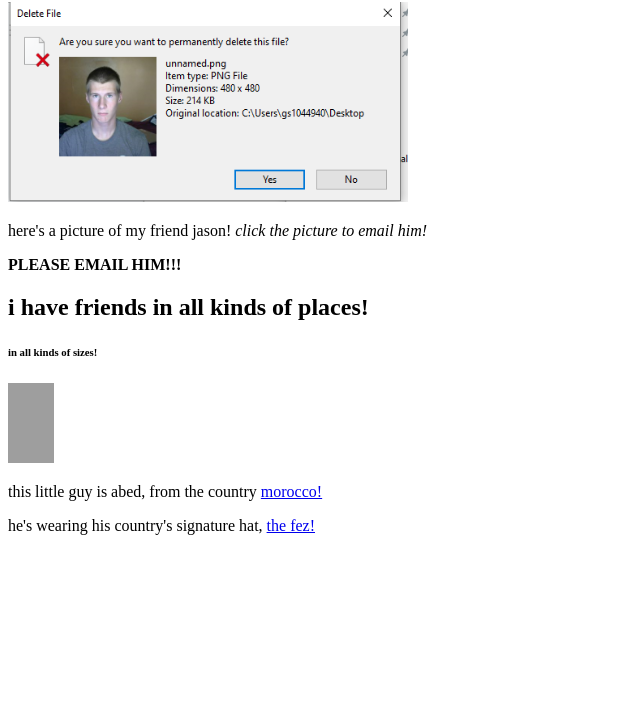
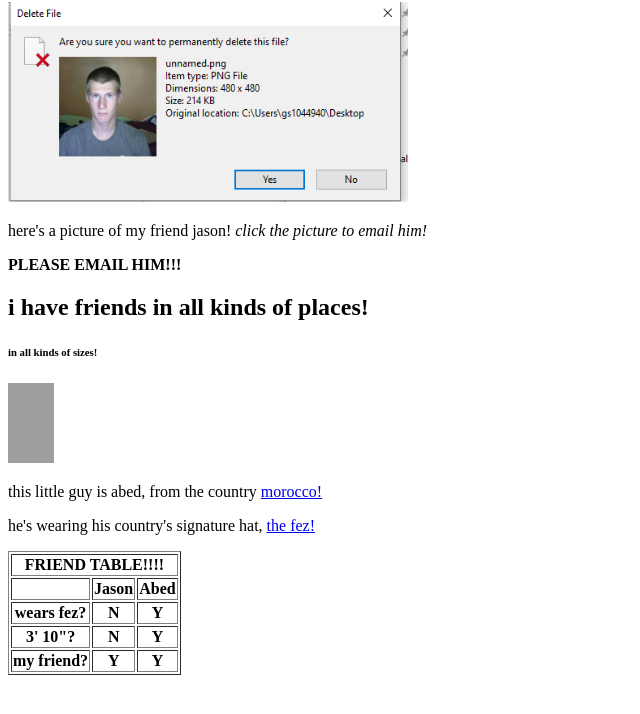
Before and after one commit to andrewklundtFT/html_1, a plain HTML site: page index.html in a window 1280 px wide. Shown: the part 78-792 px from the top of the page, without its empty margins (0-640 px from the left). Drawn offline with Linux system fonts and the light colour scheme; grey boxes are pictures that could not be loaded.

Commit message:
Added a table to the webpage

```diff
--- a/index.html
+++ b/index.html
@@ -18,6 +18,32 @@
     <img src="img/abed.png" alt="a picture of my little friend abed from morocco!" width="46" height="80">
     <p>this little guy is abed, from the country <a href="https://www.maroc.ma/en" target="_blank">morocco!</a></p>
     <p>he's wearing his country's signature hat, <a href="https://en.wikipedia.org/wiki/Fez_(hat)"> the fez!</a></p>
+
+    <table border="1">
+        <tr>
+            <th colspan="3">FRIEND TABLE!!!!</th>
+        </tr>
+        <tr>
+            <th></th>
+            <th>Jason</th>
+            <th>Abed</th>
+        </tr>
+        <tr>
+            <th>wears fez?</th>
+            <th>N</th>
+            <th>Y</th>
+        </tr>
+        <tr>
+            <th>3' 10"?</th>
+            <th>N</th>
+            <th>Y</th>
+        </tr>
+        <tr>
+            <th>my friend?</a></th>
+            <th>Y</th>
+            <th>Y</th>
+        </tr>
+    </table>
 </body>
 
 </html>
```
